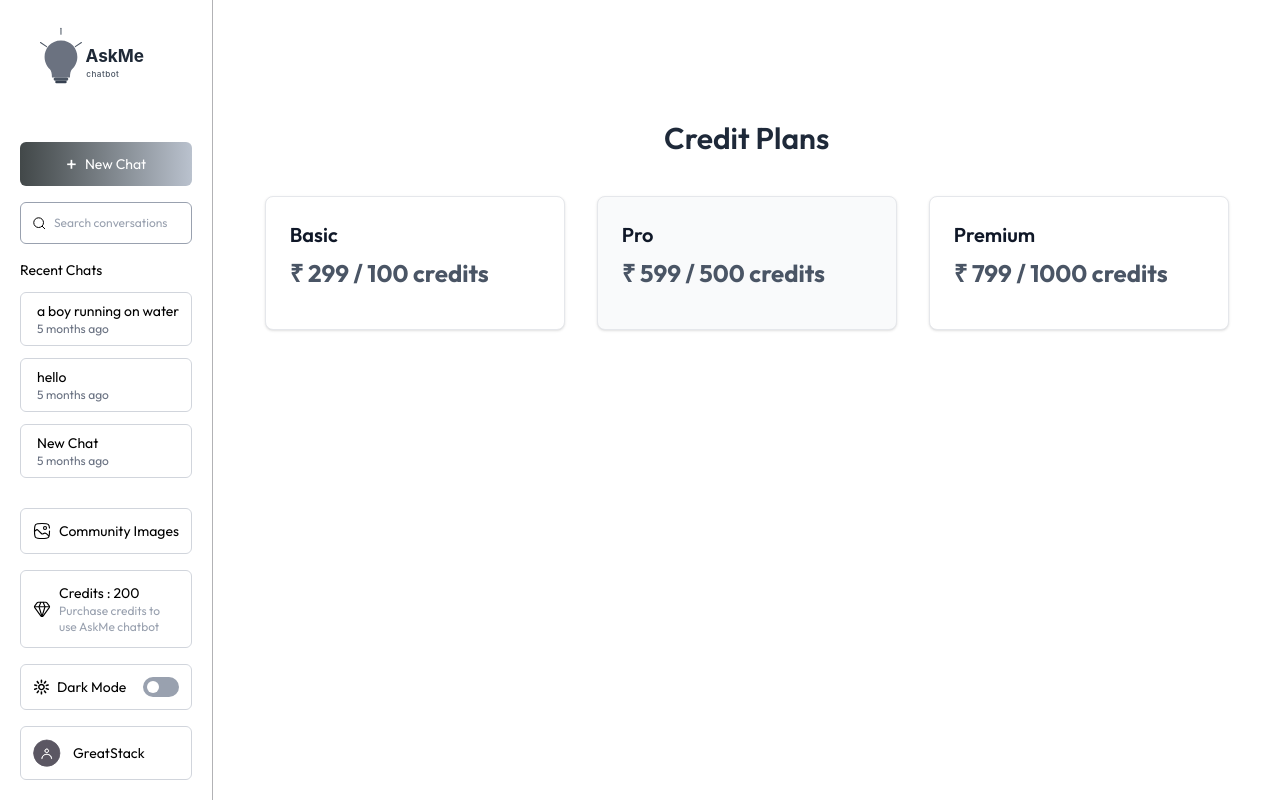
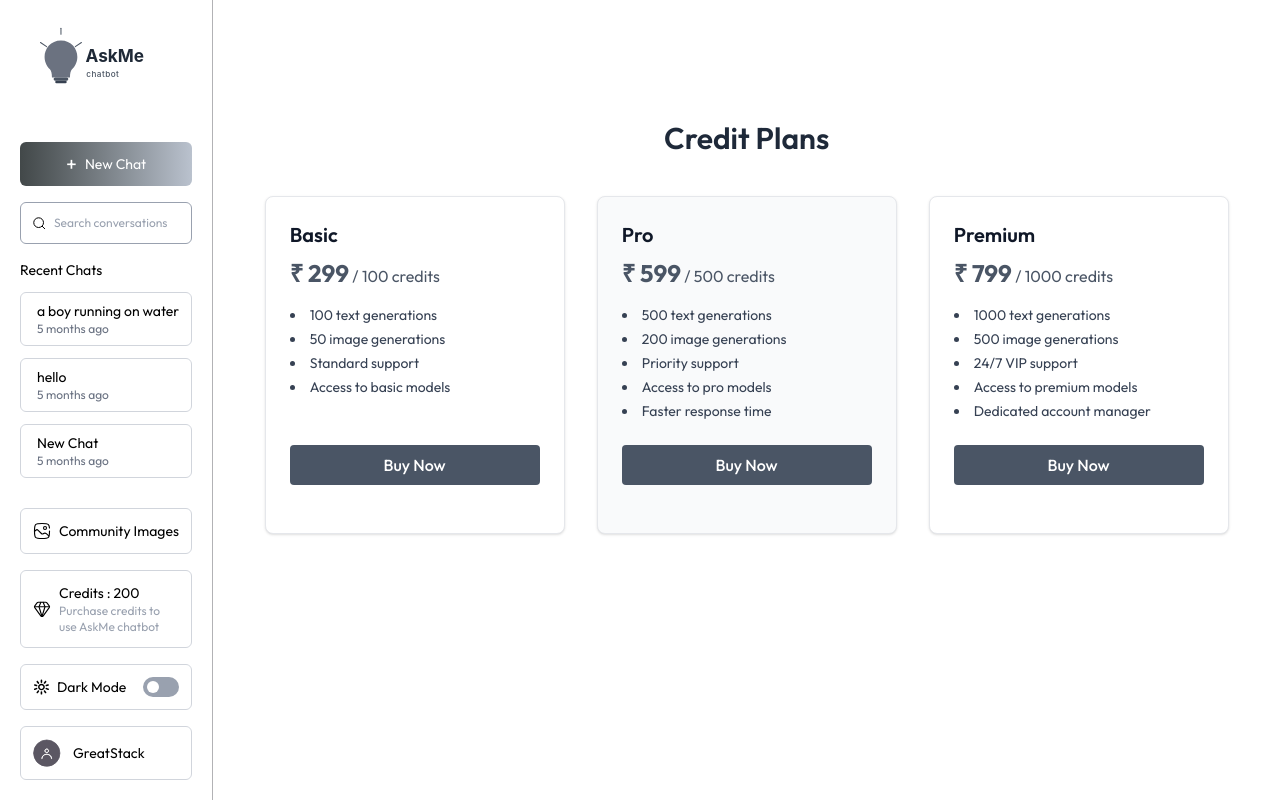
Before and after one commit to Harshikajain23/AskMe-Chatbot, a React (Vite) app in the folder client/: page /credits in a window 1280 px wide. Built offline with nearby package versions, Linux system fonts and the light colour scheme.

Commit message:
Credits page completed

```diff
--- a/client/src/pages/Credits.jsx
+++ b/client/src/pages/Credits.jsx
@@ -24,13 +24,20 @@
 
     <div className='flex flex-wrap justify-center gap-8'>
       {plans.map((plan)=> (
-        <div key={plan._id} className={`border border-gray-200 dark:border-gray-700 rounded-lg shadow hover:shadow-lg transition-shadow p-6 min-w-[300px] flex flex-col ${plan._id === 'pro' ? "bg-gray-50 dark:bg-gray-900" : "bg-white dark:bg-transparent"}`}>
+        <div key={plan._id} className={`border border-gray-200 dark:border-gray-800 rounded-lg shadow hover:shadow-lg transition-shadow p-6 min-w-[300px] flex flex-col ${plan._id === 'pro' ? "bg-gray-50 dark:bg-gray-900" : "bg-white dark:bg-transparent"}`}>
           <div className='flex-1'>
           <h3 className='text-xl font-semibold text-gray-900 dark:text-white mb-2'>{plan.name} </h3>
           <p className='text-2xl font-bold text-gray-600 dark:text-gray-300 mb-4'>₹ {plan.price}
-            <span> {' '}/ {plan.credits} credits </span>
+            <span className='text-base font-normal text-gray-600 dark:text-gray-200'> {' '}/ {plan.credits} credits </span>
           </p>
+          <ul className='list-disc list-inside text-sm text-gray-700 dark:text-gray-200 space-y-1'>
+            {plan.features.map((feature, index)=> (
+              <li key = {index}> {feature}</li>
+            ))}
+          </ul>
+
             </div>
+            <button className='my-6 bg-gray-600 hover:bg-gray-700 active:bg-gray-800 text-white font-medium py-2 rounded transition-colors cursor-pointer'> Buy  Now</button>
         </div>
       ))}
     </div>
```
